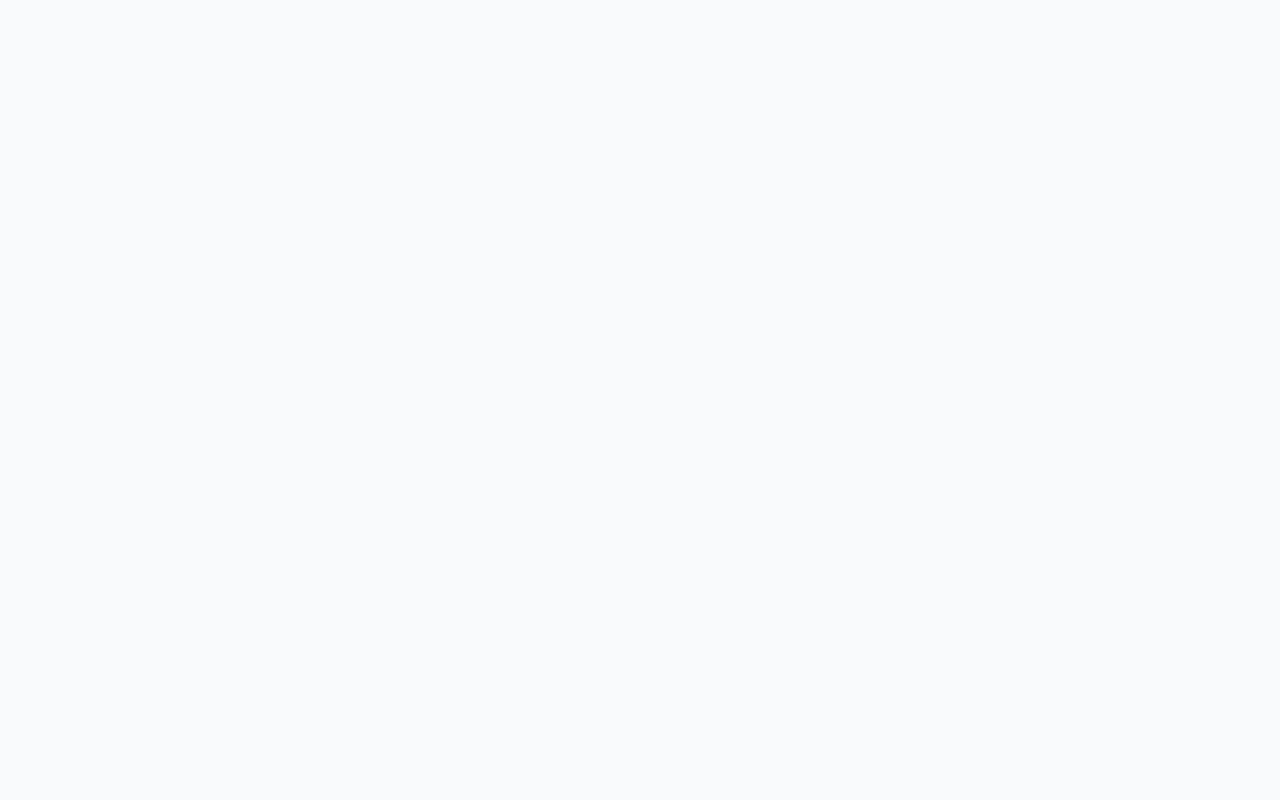
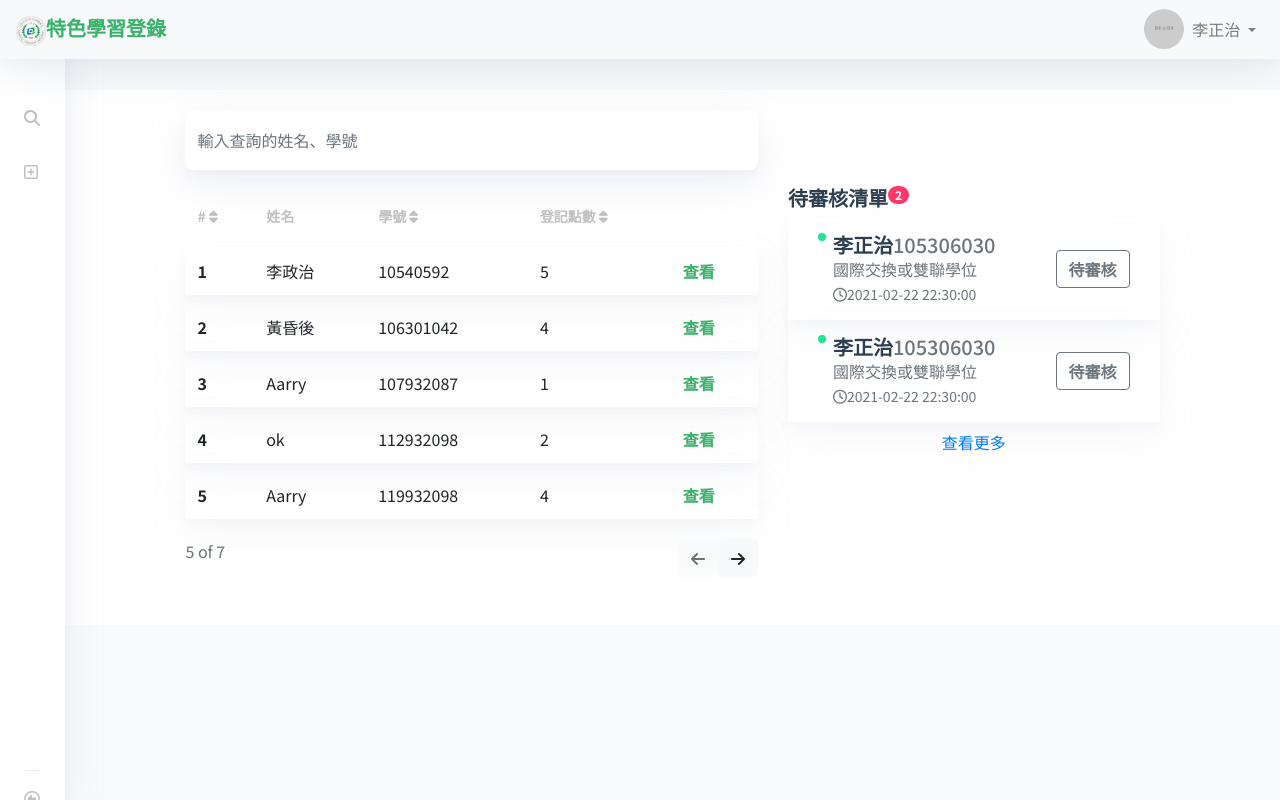
Before and after one commit to adchengzhi7/mbaSite, a Vue app in the folder frontend/: page /ta in a window 1280 px wide. Before the commit this address had no page. Built offline with nearby package versions, Linux system fonts and the light colour scheme.

Commit message:
table ui:hover update , split ta and student

```diff
--- a/frontend/src/assets/css/index.css
+++ b/frontend/src/assets/css/index.css
@@ -1,11 +1,16 @@
 :root{
     --green : #38b269 !important;
     --blue:#005ead !important;
+    --hoverBgColor:rgba(56, 178, 105,0.1) !important;
+    --danger:#FF3867 !important;
+    --success:#21E496 !important;
 }
 html,body{
     background-color: rgba(212,218,224,0.12);
 }
-
+.danger{
+  background-color:var(--danger) !important;
+}
 .title-green {
     font-weight: 900;
     color:var(--green);
@@ -17,6 +22,13 @@ html,body{
 .bg-shadow {
     box-shadow: 0 5px 10px rgba(154,160,185,0.05), 0 15px 40px rgba(166,173,201,0.2) !important;
 }
+.bg-shadow-hover{
+    box-shadow: 0 5px 10px rgba(154,160,185,0.05), 0 15px 40px rgba(166,173,201,0.1) !important;
+}
+.bg-shadow-hover:hover {
+    box-shadow: 0 5px 10px rgba(56, 178, 105,0.2), 0 15px 40px rgba(56, 178, 105,0.1) !important;
+}
+
 .btn-success{
     background-color:var(--green)!important;
     border:0px !important;
@@ -31,6 +43,7 @@ html,body{
     box-shadow: 0 5px 10px rgba(154, 160, 185, 0.05),
       0 15px 40px rgba(166, 173, 201, 0.2) !important;
     border: 0 !important;
+    border-radius: 0.5rem !important;
   }
   .btn-icon{
     background-color: #ffffff !important;
@@ -42,3 +55,6 @@ html,body{
   .btn-icon i{
    color: #6c6c6c !important;
   }
+  .rounded{
+      border-radius: 0.5rem !important;
+  }
--- a/frontend/src/components/ele-table.vue
+++ b/frontend/src/components/ele-table.vue
@@ -42,7 +42,7 @@
     </tr>
   </thead>
   <tbody>
-    <tr class="bg-shadow rounded" :key="item.id" v-for="item in filterData">
+    <tr class="bg-shadow-hover rounded" :key="item.id" v-for="item in filterData">
       <th scope="row">{{item.id}}</th>
       <td   v-html="highlightMatches(item.first)"></td>
       <td  v-html="highlightMatches(item.last)"></td>
@@ -195,6 +195,11 @@ export default {
     font-size: 14px;
     color:#c0c0c0;
 }
+table tbody tr:hover {
+    background-color:var(--hoverBgColor);
+
+}
+
 a{
     color:var(--green);
     font-weight:900;
--- a/frontend/src/router/index.js
+++ b/frontend/src/router/index.js
@@ -1,6 +1,7 @@
 import { createRouter, createWebHistory } from 'vue-router'
 import Home from '../views/Home.vue'
 import Student from '../views/Student.vue'
+import TaIndex from '../views/Ta-index.vue'
 
 const routes = [
   {
@@ -13,6 +14,13 @@ const routes = [
     name: 'Student',
     component:Student
 
+  },
+  {
+    path: "/ta",
+    name: 'TaIndex',
+    component:TaIndex
+
+
   }
 ]
 
--- a/frontend/src/views/Home.vue
+++ b/frontend/src/views/Home.vue
@@ -78,14 +78,7 @@ export default {
   padding: 35% 10%;
 }
 
-.title-green {
-  font-weight: 900;
-  color:var(--green);
-}
-.title-blue {
-  font-weight: 900;
-  color: var(--blue);
-}
+
 
 .login-box {
   width: 40%;
--- a/frontend/src/views/Student.vue
+++ b/frontend/src/views/Student.vue
@@ -16,7 +16,7 @@
 
         <div class="col">
           <div class="avatar-box p-3 ">
-            <div class="d-flex pb-3 ">
+            <div class="d-flex flex-wrap pb-3 ">
               <div >已確認點數</div>
               <div class="ml-auto" >{{totalPoint}}/3</div>
             </div>
@@ -47,15 +47,7 @@
 
        </div>
        <div v-else class="row mt-5">
-         <div class="col"></div>
-         <div class="col-6">
-            <input class="form-control" v-model="filter" placeholder="輸入查詢的姓名、學號" type="text"  >
-            <tables :filter= "filter"></tables>
-         </div>
-         <div class="col-4">
-           <div>待審核清單 <span class="badge badge-pill badge-success">1</span></div>
-         </div>
-         <div class="col"></div>
+
        </div>
      </div>
    </page>
@@ -65,12 +57,11 @@
 <script>
 import page from "../components/ele-pageTemplate"
 import avatar from "../components/ele-avatar"
-import tables from "../components/ele-table"
 export default {
 
   components:{
     page,
-    avatar,tables
+    avatar
   },
   computed:{
     totalPoint(){
@@ -109,16 +100,23 @@ data() {
       avatarImg:"http://placehold.it/64x64",
       section:[{
         id:"S01",
-        title:"學分查詢",
+        title:"快速查詢",
         icon:"fas fa-search",
         router:"Student"
       },
       {
         id:"S02",
-        title:"登錄點數",
-        icon:"far fa-plus-square",
-         router:"Register"
-      }],
+        title:"待審核",
+        icon:"far fa-exclamation-triangle",
+        router:"Register"
+      },
+       {
+        id:"S03",
+        title:"匯入名單",
+        icon:"far fa-file-upload",
+        router:"Register"
+      }
+      ],
     }
   },
 
@@ -141,5 +139,19 @@ data() {
 .content-box{
   margin: auto 0;
 }
+.review-box{
+  padding:15px;
+}
+.review-box:hover{
+  background-color: var(--hoverBgColor);
+}
+.circle.small {
+  background:var(--success);
+	border-radius: 50%;
+	width: 5px;
+	height: 5px;
+
+}
+
 
 </style>>
--- /dev/null
+++ b/frontend/src/views/Ta-index.vue
@@ -0,0 +1,183 @@
+
+<template>
+  <div >
+   <page :section="section">
+     <div class="partTop mt-5">
+       <div class="row mb-3">
+         <div class="col"></div>
+         <div class="col-6">
+            <input class="form-control" v-model="filter" placeholder="輸入查詢的姓名、學號" type="text"  >
+
+         </div>
+         <div class="col-4"></div>
+         <div class="col"></div>
+       </div>
+       <div class="row ">
+         <div class="col"></div>
+         <div class="col-6">
+            <tables :filter= "filter"></tables>
+         </div>
+         <div class="col-4">
+           <div class="d-flex flex-wrap">
+             <h5 class="font-weight-bold">待審核清單</h5>
+             <div >
+              <span class="danger float-left badge badge-pill badge-danger ">{{unReviewList.length}}</span>
+
+              </div>
+            </div>
+           <div>
+             <div :key="item.id" v-for="item in unReviewListLimited" class="bg-shadow-hover review-box ">
+               <div class="d-flex flex-wrap">
+                 <div class="col-1  ">
+                  <div class="circle small p-1"></div>
+                 </div>
+                 <div class="col pl-0 d-flex flex-wrap">
+                   <div>
+                      <div class="h5 d-flex flex-wrap m-0">
+                      <div class="font-weight-bold ">{{item.user.name}}</div>
+                      <div class="text-muted ">  {{  item.user.stuId}}</div>
+                    </div>
+                    <p class='text-muted m-0'>{{item.type}}</p>
+                    <div>
+                      <small class="text-muted">
+                      <i class="far fa-clock"></i>{{  item.date}}
+                      </small>
+                    </div>
+                   </div>
+                   <div class="ml-auto align-self-center">
+                      <button class="btn btn-outline-secondary font-weight-bold">待審核</button>
+                   </div>
+
+                 </div>
+
+               </div>
+
+             </div>
+             <div class="text-center ">
+               <div class="m-2">
+                 <a class="link-secondary" href="">查看更多</a>
+               </div>
+             </div>
+           </div>
+         </div>
+         <div class="col"></div>
+       </div>
+     </div>
+   </page>
+  </div>
+</template>
+
+<script>
+import page from "../components/ele-pageTemplate"
+import tables from "../components/ele-table"
+export default {
+
+  components:{
+    page,
+    tables
+  },
+
+  computed:{
+    unReviewListLimited(){
+      let vm = this;
+
+      return vm.unReviewList.filter((row, index) => {
+        let start = (this.currentPage-1)*this.pageSize;
+        let end = this.currentPage*this.pageSize;
+      if(index >= start && index < end) return true;
+    })
+    }
+  },
+  methods: {
+
+  },
+data() {
+    return {
+      filter:"",
+      currentPage:1,
+      pageSize:5,
+      userData:{
+        name:"李正治",
+        stuId:"105306030",
+        points:[
+          {
+            type:"",
+            point:"1"
+          },{
+            type:"",
+            point:"1"
+          },
+        ]
+      },
+      unReviewList:[{
+        id:"UR0",
+        user:{
+           name:"李正治",
+          stuId:"105306030",
+        },
+        type:"國際交換或雙聯學位",
+        date:"2021-02-22  22:30:00"
+
+      },
+      {
+        id:"UR1",
+        user:{
+           name:"李正治",
+          stuId:"105306030",
+        },
+        type:"國際交換或雙聯學位",
+        date:"2021-02-22  22:30:00"
+
+      }
+      ],
+      avatarImg:"http://placehold.it/64x64",
+      section:[{
+        id:"S01",
+        title:"學分查詢",
+        icon:"fas fa-search",
+        router:"Student"
+      },
+      {
+        id:"S02",
+        title:"登錄點數",
+        icon:"far fa-plus-square",
+         router:"Register"
+      }],
+    }
+  },
+
+}
+</script>
+<style scoped>
+.avatar-box{
+  margin: auto 17px;
+}
+.partTop{
+  padding:20px;
+  text-align: left;
+  color :var(--color)
+}
+
+.success{
+  background-color: var(--green);
+  }
+
+.content-box{
+  margin: auto 0;
+}
+.review-box{
+  padding:15px;
+}
+.review-box:hover{
+  background-color: var(--hoverBgColor);
+}
+.circle.small {
+  background:var(--success);
+	border-radius: 50%;
+	width: 5px;
+	height: 5px;
+
+}
+
+
+</style>>
```
